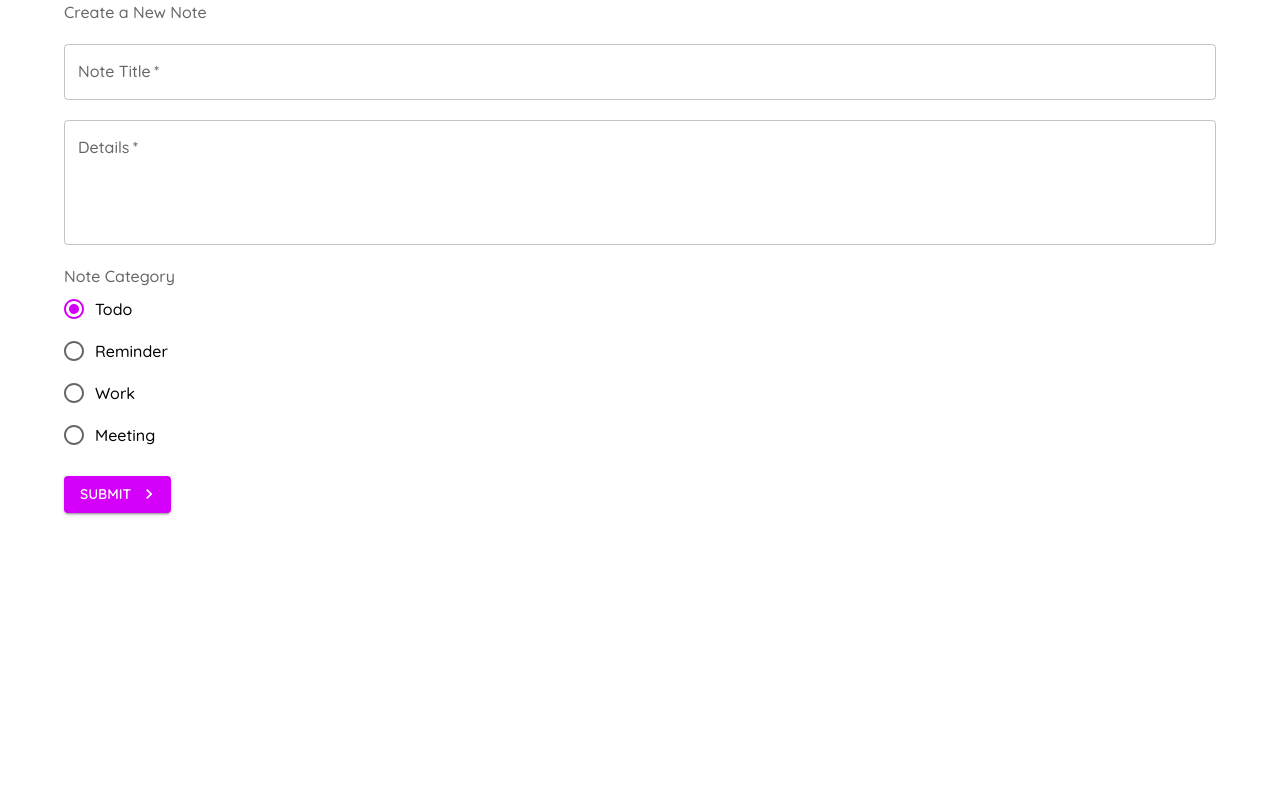
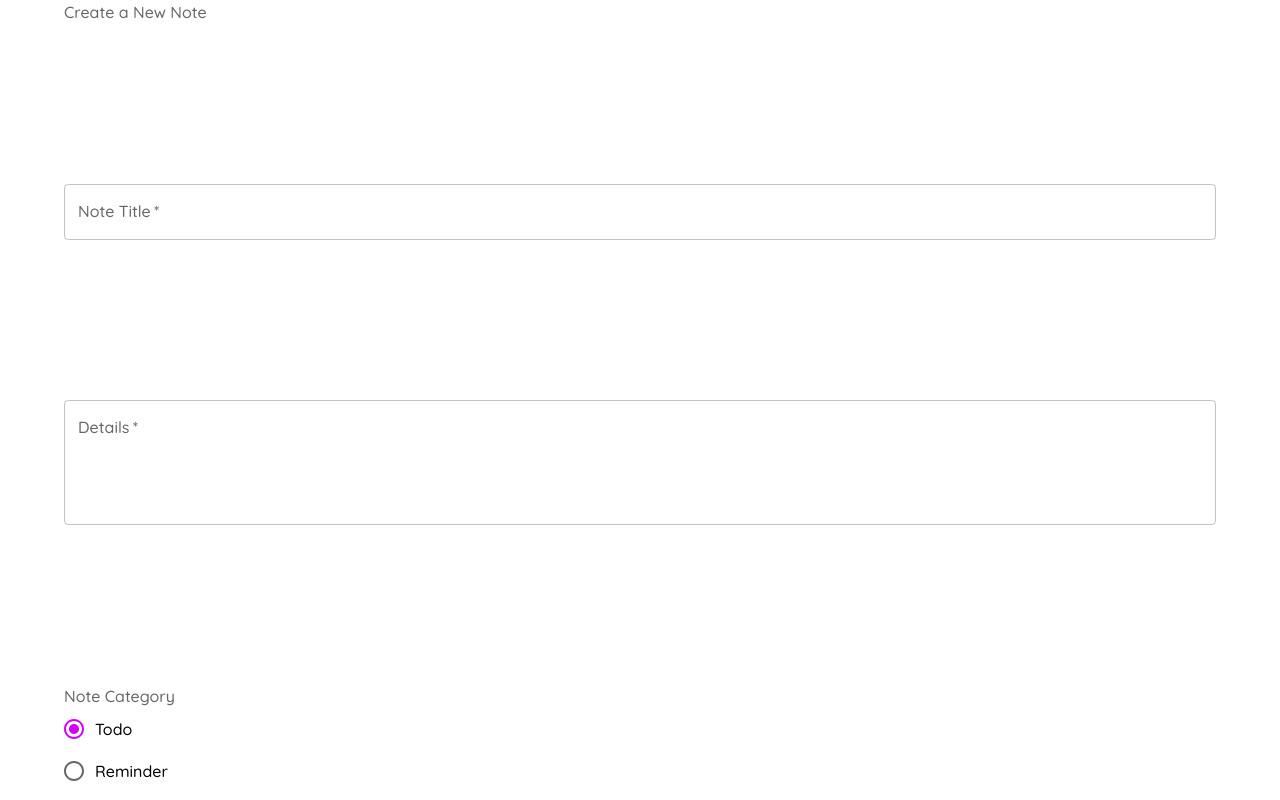
Before and after one commit to expellialbus/Note-App, a React (Create React App) app: page /create in a window 1280 px wide. Shown: the top 800 px of the page. Built offline with nearby package versions, Linux system fonts and the light colour scheme.

Commit message:
style property has been changed to sx property.

```diff
--- a/src/pages/Create.js
+++ b/src/pages/Create.js
@@ -82,7 +82,7 @@ const Create = () => {
           color="secondary"
           fullWidth
           required
-          style={classes.field}
+          sx={classes.field}
           error={titleError}
         />
         <TextField
@@ -93,10 +93,10 @@ const Create = () => {
           rows={4}
           fullWidth
           required
-          sytle={classes.field}
+          sx={classes.field}
           error={detailsError}
         />
-        <FormControl style={classes.field}>
+        <FormControl sx={classes.field}>
           <FormLabel>Note Category</FormLabel>
           <RadioGroup
             value={category}
```
